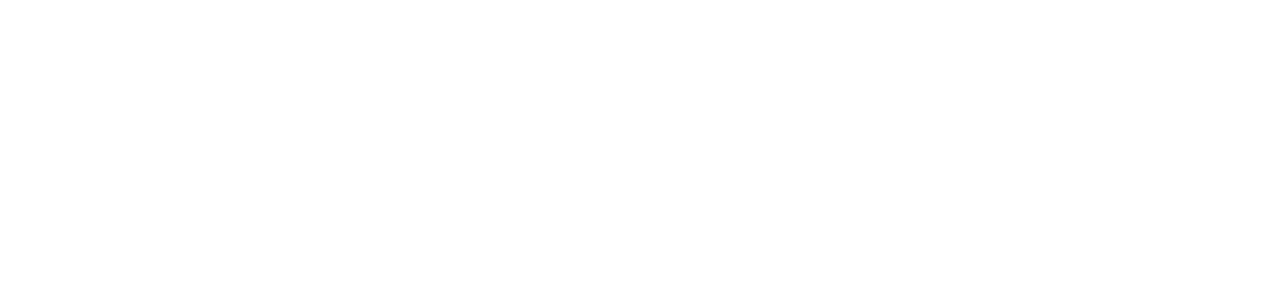
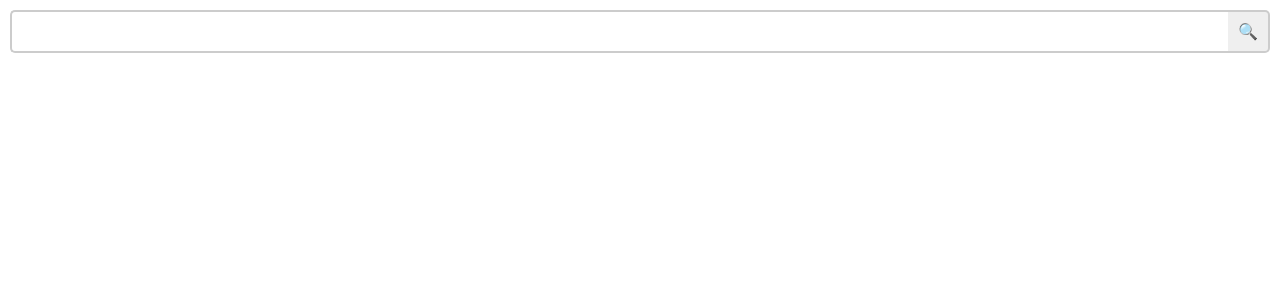
Before and after one commit to TylerWitzke/pocket-planner, a React (Create React App) app in the folder pocket-planner/: page /search-bar in a window 1280 px wide. Before the commit this address had no page. Shown: the top 300 px of the page. Built offline with nearby package versions, Linux system fonts and the light colour scheme.

Commit message:
I have added a SearchBar component

```diff
--- a/pocket-planner/src/App.js
+++ b/pocket-planner/src/App.js
@@ -10,6 +10,7 @@
 import Browse from './components/Browse/Browse'
 import ItemInfo from './components/ItemInfo/ItemInfo';
 import ItineraryItemInfo from './components/ItineraryItemInfo/ItineraryItemInfo';
+import SearchBar from './components/SearchBar/SearchBar';
 import { BrowserRouter as Router, Routes, Route } from 'react-router-dom';
 import BrowseItinerary from './components/BrowseItineraryScreen/BrowseItinerary';
 import EventConfirmationScreen from './components/EventConfirmationScreen/EventConfirmationScreen';
@@ -39,6 +40,7 @@
       <Route path="/BrowseItinerary" element={<BrowseItinerary/>} />
       <Route path="/EventConfirmation" element={<EventConfirmationScreen/>} />
       <Route path="/AttractionConfirmation" element={<AttractionConfirmationScreen/>} />
+      <Route path="/search-bar" element={<SearchBar/>} />
       <Route path="/itinerary-item/:id" element={ItineraryItemInfo} />
       <Route path="/item-info/:type/:id" element={ItemInfo} />
     </Routes>
--- /dev/null
+++ b/pocket-planner/src/components/SearchBar/SearchBar.jsx
@@ -0,0 +1,32 @@
+import React, { useState } from 'react';
+import styles from './SearchBar.module.css';
+
+const SearchBar = ({ placeholder, onSearch }) => {
+  const [searchTerm, setSearchTerm] = useState('');
+
+  const handleInputChange = (e) => {
+    setSearchTerm(e.target.value);
+  };
+
+  const handleSearch = (e) => {
+    e.preventDefault();
+    onSearch(searchTerm);
+  };
+
+  return (
+    <form className={styles.searchForm} onSubmit={handleSearch}>
+      <input
+        type="text"
+        className={styles.searchInput}
+        placeholder={placeholder}
+        value={searchTerm}
+        onChange={handleInputChange}
+      />
+      <button type="submit" className={styles.searchButton}>
+        🔍
+      </button>
+    </form>
+  );
+};
+
+export default SearchBar;
--- /dev/null
+++ b/pocket-planner/src/components/SearchBar/SearchBar.module.css
@@ -0,0 +1,25 @@
+.searchForm {
+    display: flex;
+    justify-content: center;
+    margin: 10px;
+  }
+
+  .searchInput {
+    flex: 1;
+    padding: 10px;
+    font-size: 16px;
+    border: 2px solid #ccc;
+    border-right: none; /* Remove the right border */
+    border-top-left-radius: 5px;
+    border-bottom-left-radius: 5px;
+  }
+
+  .searchButton {
+    padding: 10px;
+    border: 2px solid #ccc;
+    border-left: none; /* Remove the left border */
+    border-top-right-radius: 5px;
+    border-bottom-right-radius: 5px;
+    cursor: pointer;
+    font-size: 16px;
+  }
```
